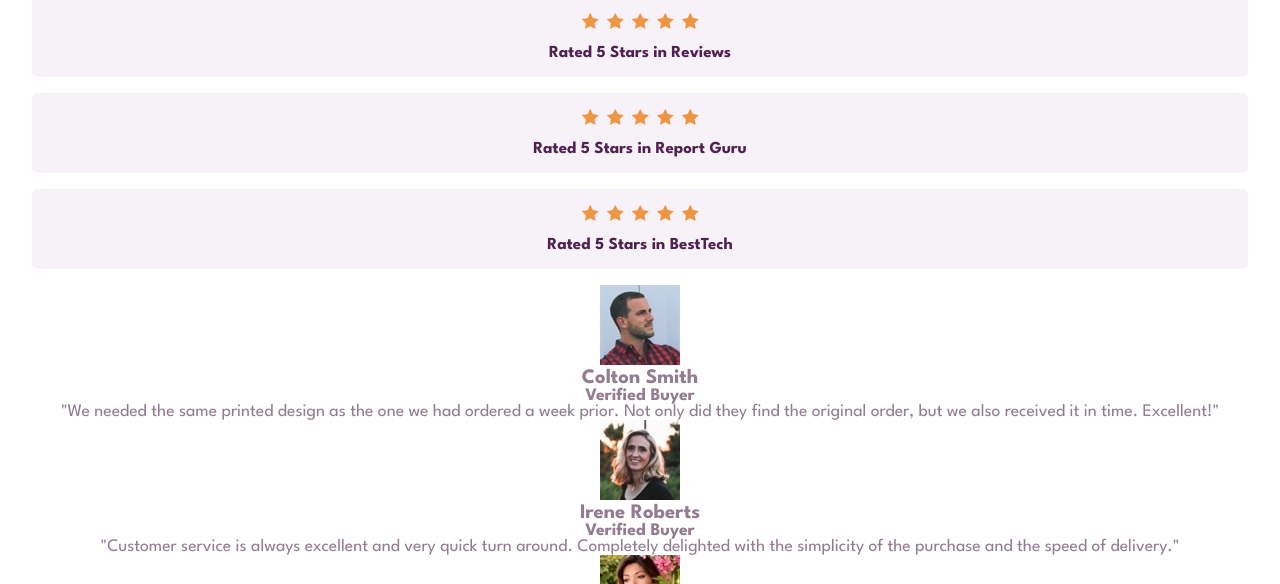
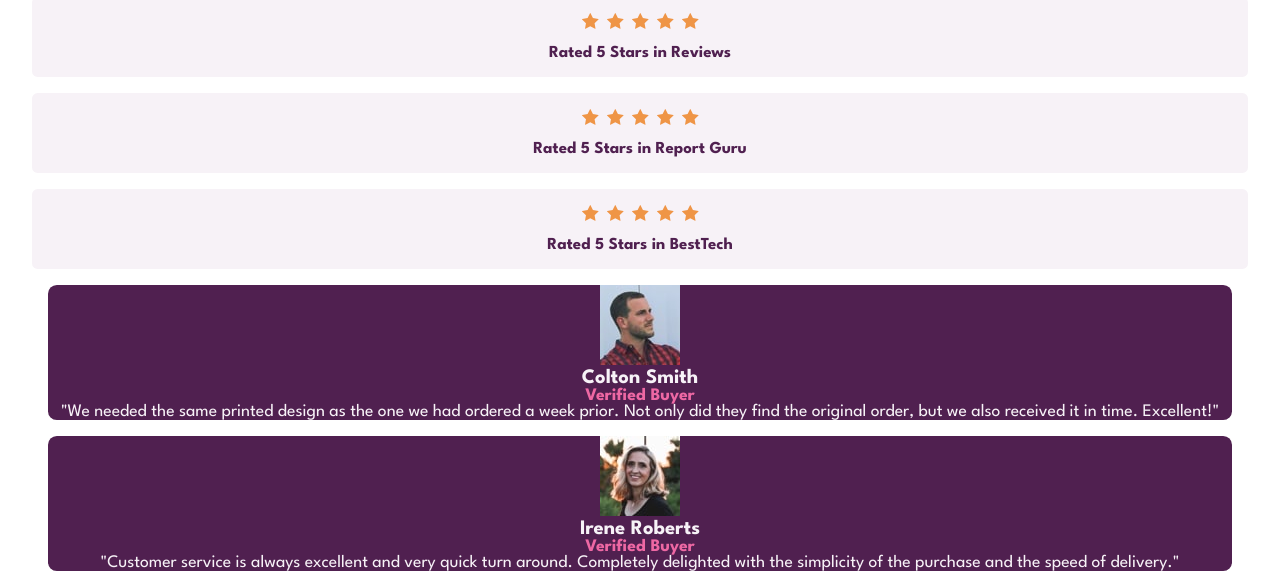
Before and after one commit to IrieBee/fem-social-proof-section, a plain HTML site: page index.html in a window 1280 px wide. Shown: the part 199-783 px from the top of the page. Drawn offline with Linux system fonts and the light colour scheme.

Commit message:
General style for buyers review

```diff
--- a/style.css
+++ b/style.css
@@ -64,6 +64,17 @@ section> p {
     padding-bottom: 1rem;
 }
 
+.card {
+    background-color: var(--clr-primary-magenta-dark);
+    color: var(--clr-neutral-magenta-grey-light);
+    margin: 1rem;
+    border-radius: 0.5em;
+}
+
+h4 {
+    color: var(--clr-primary-pink);
+}
+
 .attribution {
     font-size: var(--fs-xs);
     margin-bottom: 0.5em;
```
